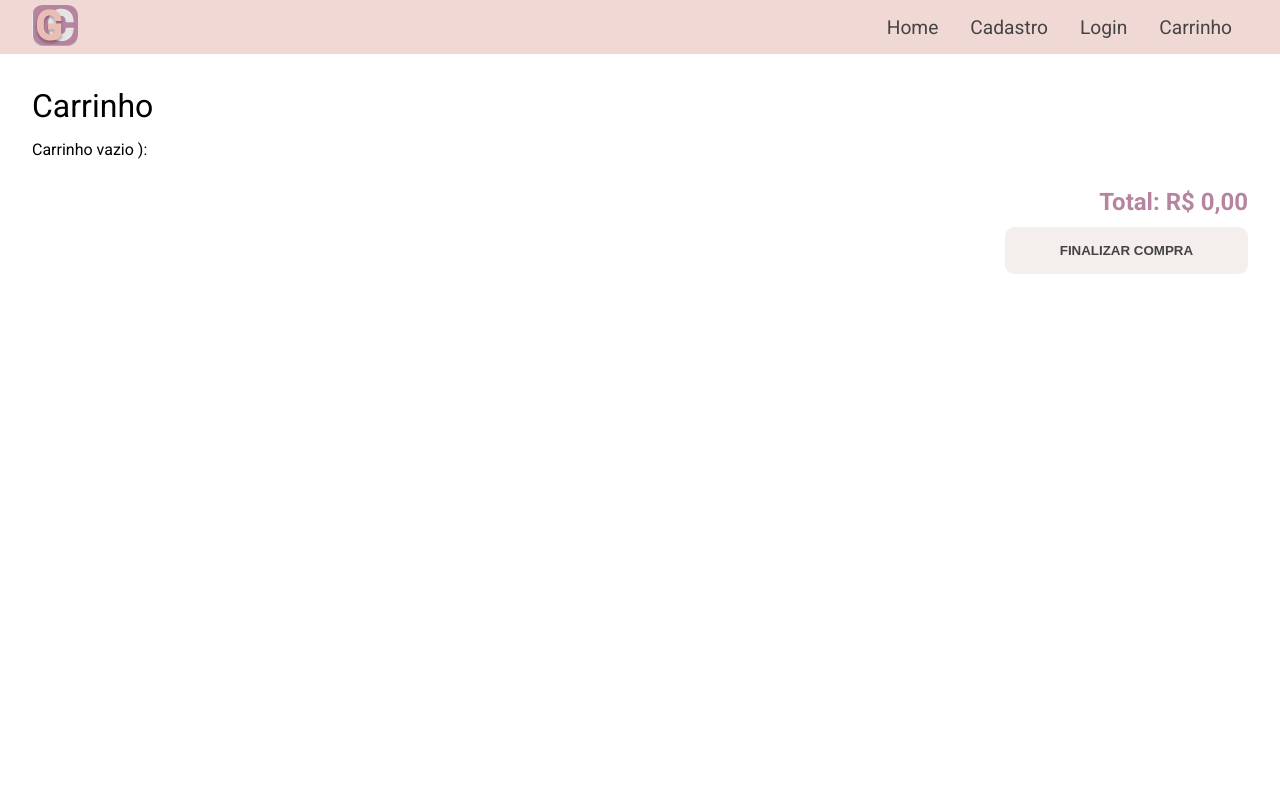
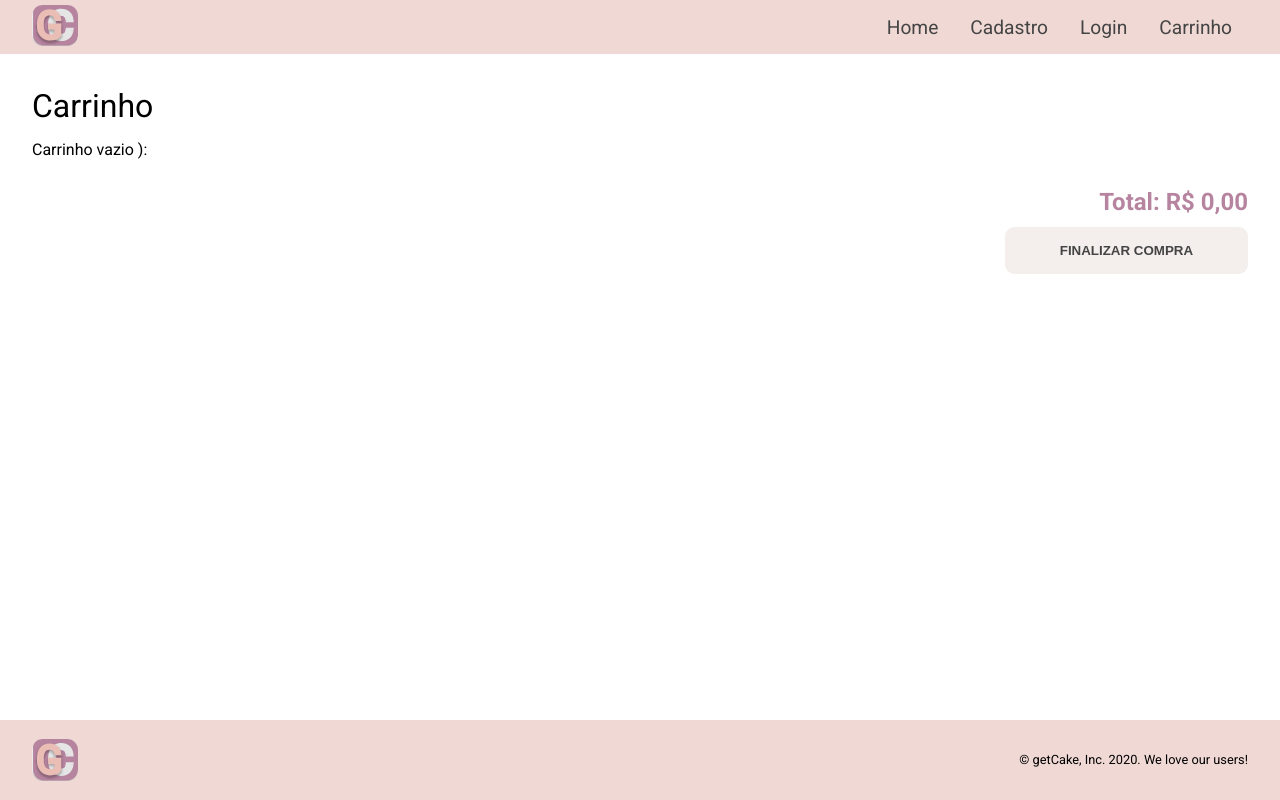
Before and after one commit to Spindola-C/GetCake_Frontend, a React (Create React App) app: page /carrinho in a window 1280 px wide. Shown: the top 800 px of the page. Built offline with nearby package versions, Linux system fonts and the light colour scheme.

Commit message:
fix(footer): fix footer positioning

```diff
--- a/src/components/PageFooter/styles.css
+++ b/src/components/PageFooter/styles.css
@@ -2,6 +2,8 @@
     display: flex;
     width: 100%;
     height: 5rem;
+    position: absolute;
+    bottom: 0;
     background-color: var(--color-primary);
 }
 
--- a/src/pages/CadastroFuncionario/styles.css
+++ b/src/pages/CadastroFuncionario/styles.css
@@ -1,9 +1,10 @@
 .cadastro-form {
-    height: 100%;
+    width: 100%;
+    min-height: 100%;
 }
 
 .cadastro-form main {
-    width: 100%;
+    width: 95%;
     max-width: 60rem;
     margin: 0 auto;
     padding-top: 6.4rem;
--- a/src/pages/Carrinho/index.js
+++ b/src/pages/Carrinho/index.js
@@ -18,7 +18,7 @@ function Carrinho () {
     }).format(number)
   }
 
-  const totalQty = (item) => {
+  const totalQty = item => {
     const { valor } = item
     const { quantity } = item
     const valueQty = valor * quantity
@@ -32,11 +32,14 @@ function Carrinho () {
 
   return (
     <>
+      <main className='cart'>
         <PageHeader />
-      <section className='cart'>
+        <section>
           <h2>Carrinho</h2>
           {products.length > 0 ? (
-          products.map(item => <Cart key={item.id} item={item} totalQty={totalQty} />)
+            products.map(item => (
+              <Cart key={item.id} item={item} totalQty={totalQty} />
+            ))
           ) : (
             <div className=''>
               <p>Carrinho vazio ):</p>
@@ -48,6 +51,7 @@ function Carrinho () {
           </div>
         </section>
         <PageFooter />
+      </main>
     </>
   )
 }
--- a/src/pages/Carrinho/styles.css
+++ b/src/pages/Carrinho/styles.css
@@ -1,9 +1,15 @@
 .cart {
+  width: 100%;
+  max-width: 81rem;
+  min-height: 100%;
+  position: relative;
+  overflow: hidden;
+}
+
+.cart section {
   width: 95%;
   margin: 0 auto;
-  max-width: 81rem;
-  height: 100vh;
-  margin-bottom: 15rem;
+  margin-bottom: 7rem;
 }
 
 .cart h2 {
--- a/src/pages/Home/index.js
+++ b/src/pages/Home/index.js
@@ -16,8 +16,9 @@ function Home () {
 
   return (
     <>
+      <main className='home'>
         <PageHeader />
-      <section className='home'>
+        <section>
           <h2>Produtos</h2>
           <div className='home-products'>
             {data.map(item => (
@@ -26,6 +27,7 @@ function Home () {
           </div>
         </section>
         <PageFooter />
+      </main>
     </>
   )
 }
--- a/src/pages/Home/styles.css
+++ b/src/pages/Home/styles.css
@@ -1,7 +1,15 @@
 .home {
+  width: 100%;
+  min-height: 100%;
+  position: relative;
+  overflow: hidden;
+}
+
+.home section {
   width: 95%;
   margin: 0 auto;
   max-width: 81rem;
+  margin-bottom: 6rem;
 }
 
 .home h2 {
--- a/src/styles/reset.css
+++ b/src/styles/reset.css
@@ -54,5 +54,6 @@ html,
 body,
 #root{
    margin:0;
-   padding:0;
+	 padding:0;
+	 height: 100%;
 }
```
Lines whose indentation alone changed are shown as unchanged.
